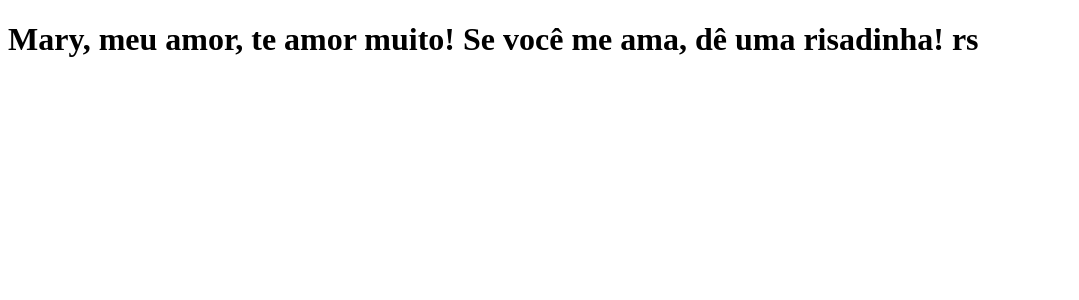
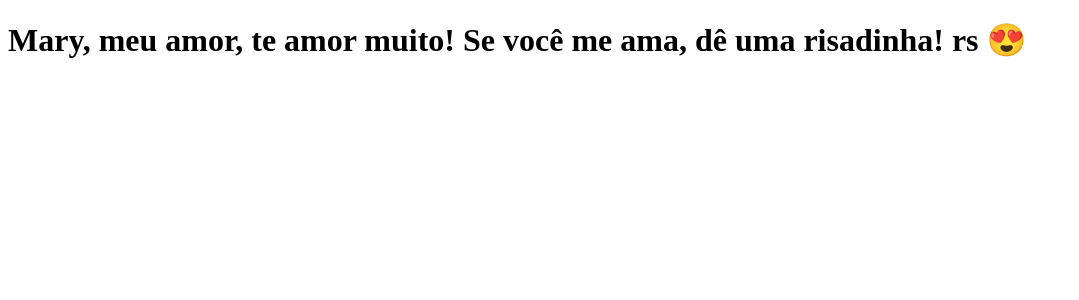
Before and after one commit to Kurowill/clone-tabnews, a Next.js app: page / in a window 1280 px wide. Shown: the top 300 px of the page, without its empty margins (0-1079 px from the left). Built offline with nearby package versions, Linux system fonts and the light colour scheme.

Commit message:
Modificação da frase

```diff
--- a/pages/index.js
+++ b/pages/index.js
@@ -1,5 +1,5 @@
 function Home() {
-    return <h1>Mary, meu amor, te amor muito! Se você me ama, dê uma risadinha! rs</h1>;
+    return <h1>Mary, meu amor, te amor muito! Se você me ama, dê uma risadinha! rs 😍</h1>;
     }
 
 export default Home;
```
